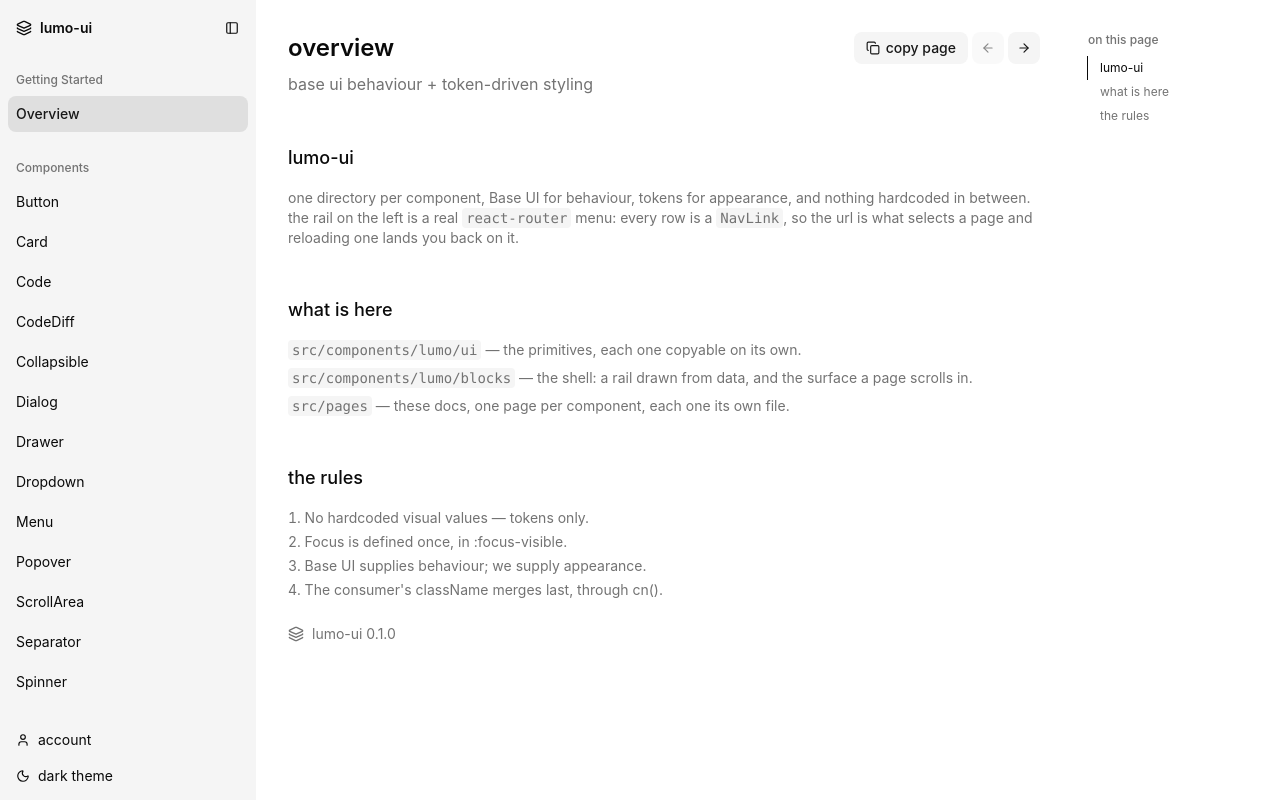
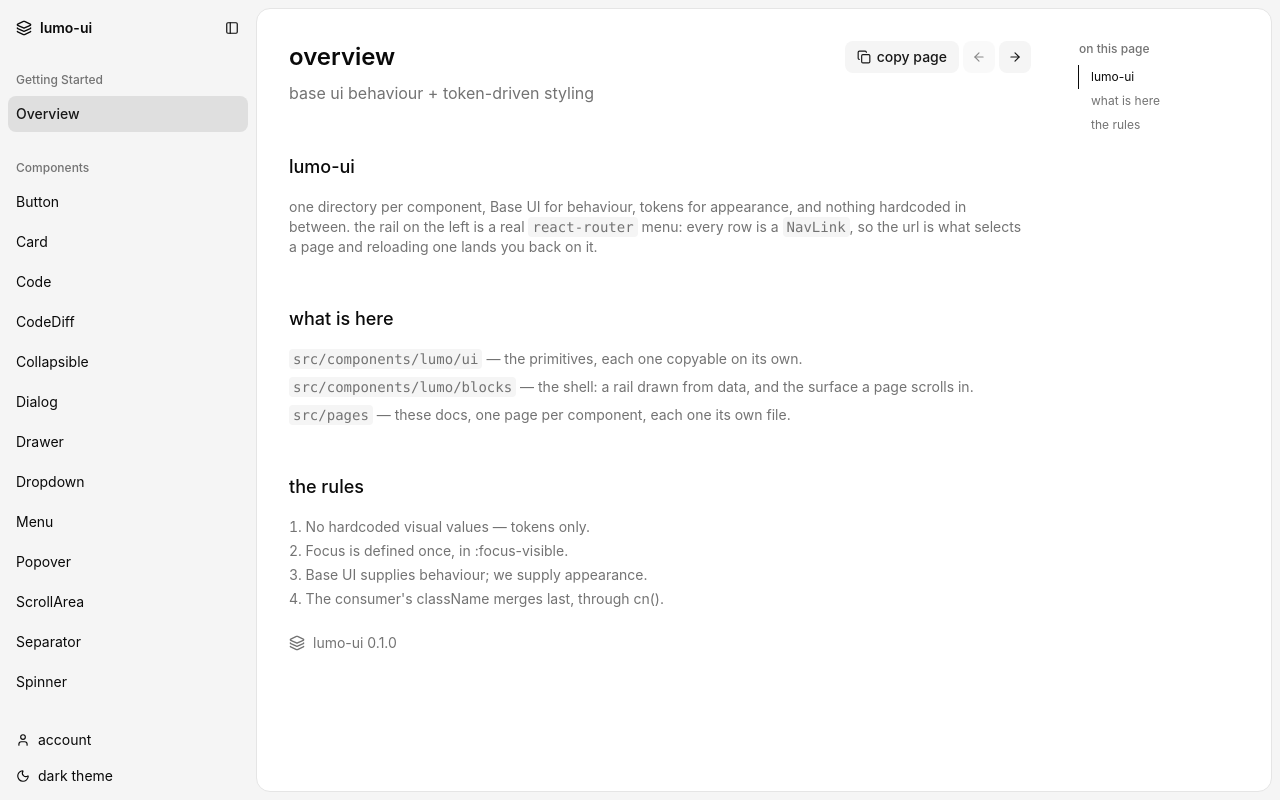
Before and after one commit to linyana/lumo-ui, a React (Vite) app: page /overview in a window 1280 px wide. Built offline with nearby package versions, Linux system fonts and the light colour scheme.

Commit message:
feat: optimize layout

```diff
--- a/src/App.tsx
+++ b/src/App.tsx
@@ -56,7 +56,7 @@ export default function App() {
 		<ThemeProvider value={theme}>
 			<DocNeighborsProvider value={neighbors}>
 				<Layout
-					variant="plain"
+					variant="default"
 					menu={menu}
 					selectedKey={selectedKey}
 					logo={<Layers />}
```
